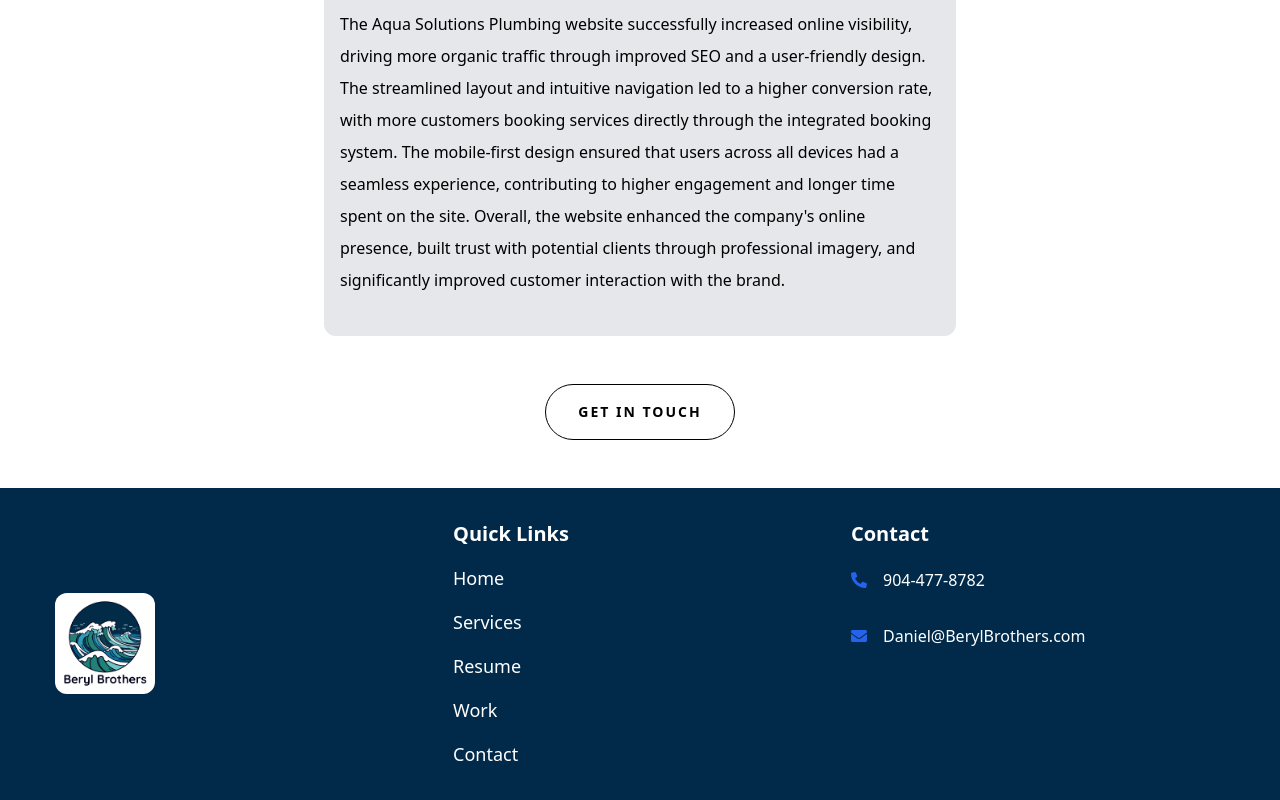
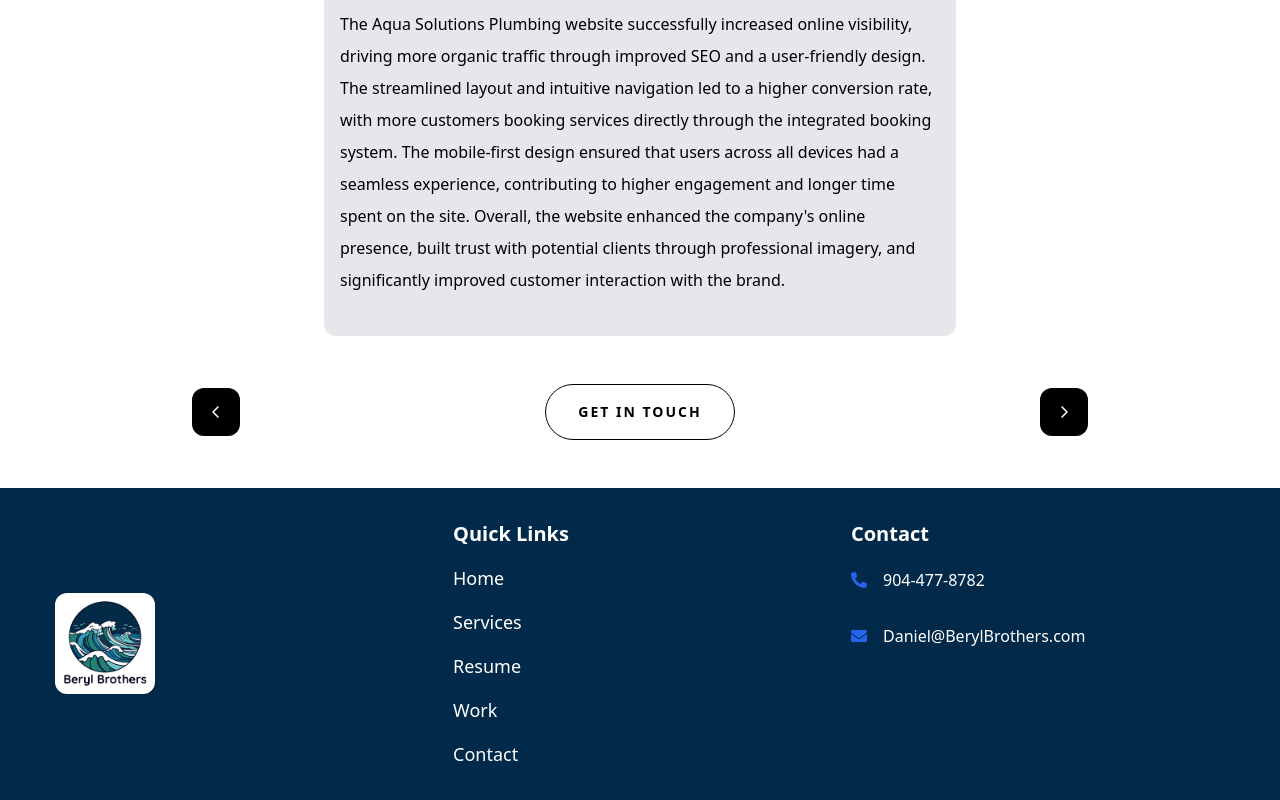
Before and after one commit to BerylBrothers/Paint-Website, a Next.js app: page /aqua in a window 1280 px wide. Shown: the part 2155-2955 px from the top of the page. Built offline with nearby package versions, Linux system fonts and the light colour scheme.

Commit message:
Added buttons to project pages

```diff
--- a/app/aqua/page.jsx
+++ b/app/aqua/page.jsx
@@ -5,6 +5,8 @@ import {motion} from 'framer-motion'
 import PageTitle from '@/components/PageTitle'
 import Image from 'next/image'
 import { Button } from '@/components/ui/button'
+import {PiCaretRightBold, PiCaretLeftBold} from 'react-icons/pi'
+
 
 const Aqua = () => {
     return (
@@ -92,19 +94,34 @@ const Aqua = () => {
                     </div>
                     </div>
 
-                    <div className="w-full flex flex-col justify-center items-center bg-white pb-6 xl:pb-12">
-                    <a href="/contact">
-                    <Button variant="outline" size="lg"
-                    className="uppercase flex items-center gap-2 border-black text-black">
-                    <span>Get In Touch</span>
-                    </Button>
+                    <div className="w-full flex flex-row justify-center items-center bg-white pb-6 xl:pb-12">
+                    <div className="flex flex-row justify-between items-center w-full max-w-4xl">
+                    {/* Left Arrow */}
+                    <div className="flex justify-start flex-grow">
+                    <a href="/pulse">
+                    <button className="bg-black border-black p-4 rounded-xl">
+                     <PiCaretLeftBold className="text-white" />
+                    </button>
                     </a>
-                    {/* <a href="/contact">
-                    <button className="bg-blue-500 text-white font-bold py-2 px-6 rounded-xl transform transition duration-300 ease-in-out hover:scale-110 hover:bg-blue-600 hover:shadow-lg ">
-                    Get In Touch
-                    </button></a> */}
+                    </div>
 
-                    </div>
+    {/* Get In Touch Button */}
+    <a href="/contact">
+      <Button variant="outline" size="lg" className="uppercase flex items-center gap-2 border-black text-black">
+        <span>Get In Touch</span>
+      </Button>
+    </a>
+
+    {/* Right Arrow */}
+    <div className="flex justify-end flex-grow">
+        <a href="/lotus">
+      <button className="bg-black border-black p-4 rounded-xl">
+        <PiCaretRightBold className="text-white" />
+      </button>
+      </a>
+    </div>
+  </div>
+</div>
 
                 </div>
             </div>
--- a/app/lotus/page.jsx
+++ b/app/lotus/page.jsx
@@ -5,6 +5,7 @@ import { motion } from 'framer-motion'; // assuming you're using framer-motion f
 import Image from 'next/image'; // assuming you're using Next.js' Image component
 import PageTitle from '@/components/PageTitle';
 import { Button } from '@/components/ui/button';
+import {PiCaretRightBold, PiCaretLeftBold} from 'react-icons/pi'
 
 const LotusGarden = () => {
 
@@ -96,21 +97,35 @@ A mobile-first approach ensured a seamless experience across all devices, and th
                     </div>
                     </div>
 
-                    <div className="w-full flex flex-col justify-center items-center bg-white pb-6 xl:pb-12">
-                    <a href="/contact">
-                         <Button variant="outline" size="lg"
-                                                     className="uppercase flex items-center gap-2 border-black text-black">
-                                                     <span>Get In Touch</span>
-                                                 </Button>
-                                                 </a>
-                         {/* <a href="/contact">
-                    <button className="bg-blue-500 text-white font-bold py-2 px-6 rounded-xl transform transition duration-300 ease-in-out hover:scale-110 hover:bg-blue-600 hover:shadow-lg ">
-                    Get In Touch
-                    </button></a> */}
 
+                                       <div className="w-full flex flex-row justify-center items-center bg-white pb-6 xl:pb-12">
+                                       <div className="flex flex-row justify-between items-center w-full max-w-4xl">
+                                       {/* Left Arrow */}
+                                       <div className="flex justify-start flex-grow">
+                                       <a href="/aqua">
+                                       <button className="bg-black border-black p-4 rounded-xl">
+                                        <PiCaretLeftBold className="text-white" />
+                                       </button>
+                                       </a>
+                                       </div>
 
+                       {/* Get In Touch Button */}
+                       <a href="/contact">
+                         <Button variant="outline" size="lg" className="uppercase flex items-center gap-2 border-black text-black">
+                           <span>Get In Touch</span>
+                         </Button>
+                       </a>
 
-                    </div>
+                       {/* Right Arrow */}
+                       <div className="flex justify-end flex-grow">
+                           <a href="/pulse">
+                         <button className="bg-black border-black p-4 rounded-xl">
+                           <PiCaretRightBold className="text-white" />
+                         </button>
+                         </a>
+                       </div>
+                     </div>
+                   </div>
 
                 </div>
             </div>
--- a/app/pulse/page.jsx
+++ b/app/pulse/page.jsx
@@ -4,6 +4,7 @@ import {motion} from 'framer-motion'
 import PageTitle from '@/components/PageTitle'
 import Image from 'next/image'
 import { Button } from '@/components/ui/button'
+import {PiCaretRightBold, PiCaretLeftBold} from 'react-icons/pi'
 
 const Pulse = () => {
     return (
@@ -94,13 +95,34 @@ With a mobile-first approach, we ensured the site was responsive on all devices.
                     </div>
                     </div>
 
-                    <div className="w-full flex flex-col justify-center items-center bg-white pb-6 xl:pb-12">
-                    <a href="/contact">
-                        <Button variant="outline" size="lg"
-                            className="uppercase flex items-center gap-2 border-black text-black">
+
+                                        <div className="w-full flex flex-row justify-center items-center bg-white pb-6 xl:pb-12">
+                                        <div className="flex flex-row justify-between items-center w-full max-w-4xl">
+                                        {/* Left Arrow */}
+                                        <div className="flex justify-start flex-grow">
+                                        <a href="/lotus">
+                                        <button className="bg-black border-black p-4 rounded-xl">
+                                         <PiCaretLeftBold className="text-white" />
+                                        </button>
+                                        </a>
+                                        </div>
+
+                        {/* Get In Touch Button */}
+                        <a href="/contact">
+                          <Button variant="outline" size="lg" className="uppercase flex items-center gap-2 border-black text-black">
                             <span>Get In Touch</span>
-                        </Button>
+                          </Button>
                         </a>
+
+                        {/* Right Arrow */}
+                        <div className="flex justify-end flex-grow">
+                            <a href="/aqua">
+                          <button className="bg-black border-black p-4 rounded-xl">
+                            <PiCaretRightBold className="text-white" />
+                          </button>
+                          </a>
+                        </div>
+                      </div>
                     </div>
 
                 </div>
```
